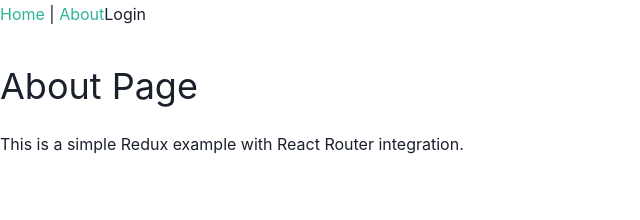
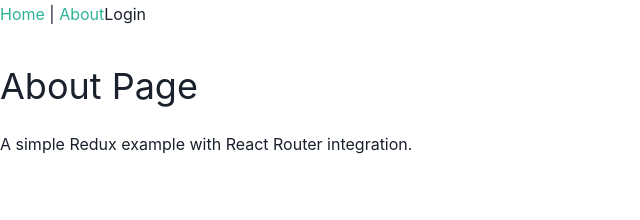
Before and after one commit to AnshulAgrawal999/my-redux-app, a React (Vite) app: page /about in a window 1280 px wide. Shown: the top 220 px of the page, without its empty margins (0-640 px from the left). Built offline with nearby package versions, Linux system fonts and the light colour scheme.

Commit message:
increased resolved time

```diff
--- a/src/pages/AboutPage.jsx
+++ b/src/pages/AboutPage.jsx
@@ -4,7 +4,7 @@ function AboutPage() {
     return (
         <div>
             <h1>About Page</h1>
-            <p>This is a simple Redux example with React Router integration.</p>
+            <p>A simple Redux example with React Router integration.</p>
         </div>
     );
 }
--- a/src/redux/counterSlice.js
+++ b/src/redux/counterSlice.js
@@ -6,7 +6,7 @@ export const fetchCountFromAPI = createAsyncThunk(
   'counter/fetchCount',
   async () => {
       const response = await new Promise((resolve) =>
-          setTimeout(() => resolve(), 500)
+          setTimeout(() => resolve(), 1000)
       );
       return response  ;
   }
```
